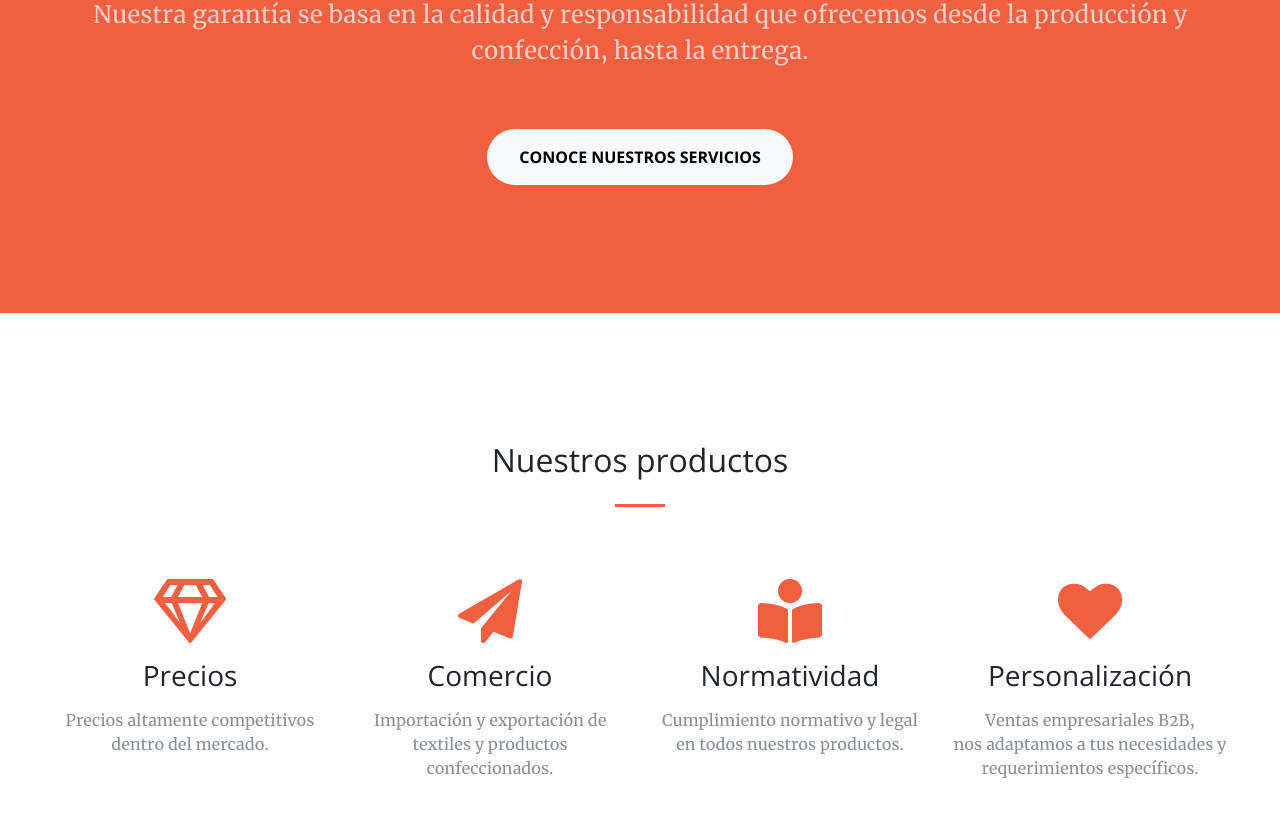
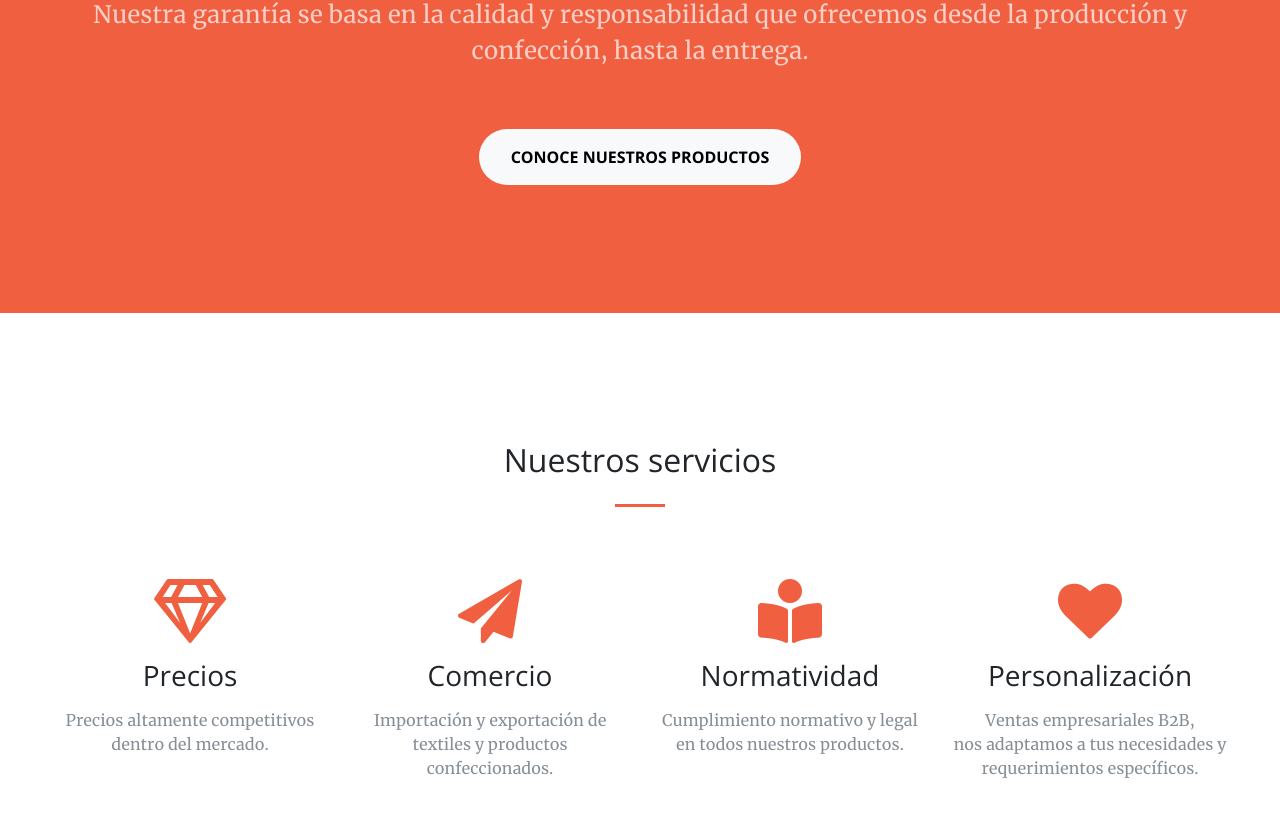
Before and after one commit to HabitatDeMexico/-HabitatDeMexico.github.io, a plain HTML site: page index.html in a window 1280 px wide. Shown: the part 1596-2413 px from the top of the page. Drawn offline with Linux system fonts and the light colour scheme; some packages are replaced by stand-ins of ours; a script that the page names is missing; files whose address does not match are found by name.

Commit message:
Ammend services and product buttons

```diff
--- a/index.html
+++ b/index.html
@@ -56,7 +56,7 @@
                 <div class="col offset-lg-8 text-center mx-auto">
                     <h2 class="section-heading">¿Por qué elegirnos?</h2>
                     <hr class="light my-4">
-                    <p class="text-faded mb-4" style="font-size: 24px;"><br>Somos una empresa líder en la industria textil,&nbsp;responsable y comprometida,&nbsp;altamente<br> especializada en innovación, fabricación, importación y comercialización de<br> textiles, prendas de vestir y sus accesorios.<br><br>—&nbsp;<br><br>Tenemos presencia en toda la República Mexicana y en varios paises del mundo.<br><br>—&nbsp;<br><br>Ofrecemos precios altamente competitivos, manteniendo siempre una alta calidad en todos nuestros productos y procesos.<br><br>—&nbsp;<br><br>Nuestra garantía se basa en la calidad y responsabilidad que ofrecemos desde la producción y confección, hasta la entrega.<br><br></p><a class="btn btn-light btn-xl" role="button" href="servicios.html">Conoce nuestros servicios</a>
+                    <p class="text-faded mb-4" style="font-size: 24px;"><br>Somos una empresa líder en la industria textil,&nbsp;responsable y comprometida,&nbsp;altamente<br> especializada en innovación, fabricación, importación y comercialización de<br> textiles, prendas de vestir y sus accesorios.<br><br>—&nbsp;<br><br>Tenemos presencia en toda la República Mexicana y en varios paises del mundo.<br><br>—&nbsp;<br><br>Ofrecemos precios altamente competitivos, manteniendo siempre una alta calidad en todos nuestros productos y procesos.<br><br>—&nbsp;<br><br>Nuestra garantía se basa en la calidad y responsabilidad que ofrecemos desde la producción y confección, hasta la entrega.<br><br></p><a class="btn btn-light btn-xl" role="button" href="productos.html">Conoce nuestros productos</a>
                 </div>
             </div>
         </div>
@@ -65,7 +65,7 @@
         <div class="container">
             <div class="row">
                 <div class="col-lg-12 text-center">
-                    <h2 class="section-heading" href="productos.html">Nuestros productos</h2>
+                    <h2 class="section-heading">Nuestros servicios</h2>
                     <hr class="my-4">
                 </div>
             </div>
```
